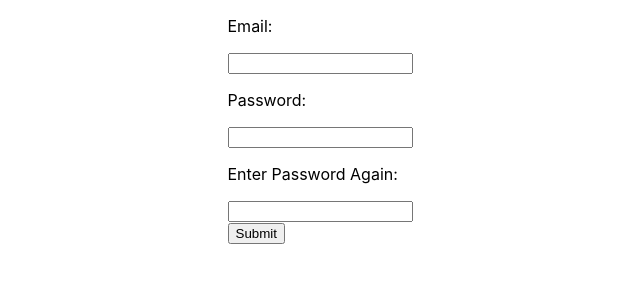
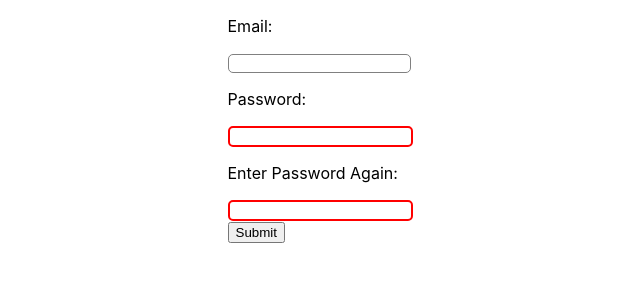
Before and after one commit to Scott-Andermann/review-scraper, a React (Create React App) app in the folder scraper-app/: page /create_account in a window 1280 px wide. Shown: the top 300 px of the page, without its empty margins (320-960 px from the left). Built offline with nearby package versions, Linux system fonts and the light colour scheme.

Commit message:
cleanup and update readme

```diff
--- /dev/null
+++ b/scraper-app/src/components/AccountRecovery/AccountRecovery.js
@@ -0,0 +1,25 @@
+import React, { useState } from "react";
+
+const AccountRecovery = () => {
+    const [username, setUsername] = useState('');
+
+    const handleSubmit = (e) => {
+        e.preventDefault();
+
+    }
+
+    return (
+    <div className="login-wrapper">
+        <form onSubmit={handleSubmit}>
+            <label>
+                <p>Enter email to receive a password reset link</p>
+                <input type='text' value={username} onChange={(e) => setUsername(e.target.value)}/>
+            </label>
+            <div>
+                <button type='submit'>Submit</button>
+            </div>
+        </form>
+    </div> );
+}
+
+export default AccountRecovery;
--- /dev/null
+++ b/scraper-app/src/components/AddUser/AddUser.css
@@ -0,0 +1,12 @@
+.login-input {
+    border-radius: 5px;
+    border: 1px solid gray;
+}
+
+.valid {
+    border: 2px solid green;
+}
+
+.invalid {
+    border: 2px solid red;
+}
--- a/scraper-app/src/components/AddUser/AddUser.js
+++ b/scraper-app/src/components/AddUser/AddUser.js
@@ -1,14 +1,44 @@
 import React, { useState } from "react";
 import axios from "axios";
 import {sha256} from 'js-sha256'
-import { Navigate, useNavigate } from "react-router-dom";
+import { useNavigate } from "react-router-dom";
+import './AddUser.css';
 
 const AddUser = () => {
     const [email, setEmail] = useState('');
     const [password, setPassword] = useState('');
     const [password2, setPassword2] = useState('');
+    const [valid, setValid] = useState(false);
 
     const navigate = useNavigate();
+
+    const validatePasswords = (pw, pw2) => {
+        if (pw === pw2) {
+            if (pw.length >= 6) {
+                setValid(true)
+                return true
+            } else {
+                // alert('Please enter a password of at least 6 characters');
+                setValid(false)
+                return false;
+            }
+        } else {
+            // alert('Passwords do not match');
+            setValid(false)
+            return false;
+        }
+    }
+
+    const onChange = (e) => {
+        if (e.target.name === 'password'){
+            validatePasswords(e.target.value, password2)
+            setPassword(e.target.value);
+        }
+        else {
+            validatePasswords(password, e.target.value);
+            setPassword2(e.target.value);
+        }
+    }
 
     const onSubmit = async (e) => {
         e.preventDefault();
@@ -21,21 +51,9 @@ const AddUser = () => {
             return (false)
         }
 
-        const validatePasswords = () => {
-            if (password === password2) {
-                if (password.length >= 6) {
-                    return true
-                } else {
-                    alert('Please enter a password of at least 6 characters');
-                }
-            } else {
-                alert('Passwords do not match')
-            }
-        }
-
-        if (validatePasswords() && validateEmail(email)) {
+        if (validatePasswords(password, password2) && validateEmail(email)) {
             const body = {
-                username: email,
+                username: email.toLowerCase(),
                 password: sha256(password)
             }
             const response = await axios.post('/add_user', body)
@@ -53,15 +71,15 @@ const AddUser = () => {
             <form onSubmit={onSubmit}>
                 <label>
                     <p>Email:</p>
-                    <input value={email} onChange={(e) => setEmail(e.target.value)}></input>
+                    <input className='login-input' value={email} onChange={(e) => setEmail(e.target.value)}></input>
                 </label>
                 <label>
                     <p>Password:</p>
-                    <input value={password} onChange={(e) => setPassword(e.target.value)}></input>
+                    <input className={`login-input ${valid ? 'valid' : 'invalid'}`} name='password' type='password' value={password} onChange={onChange}></input>
                 </label>
                 <label>
                     <p>Enter Password Again:</p>
-                    <input value={password2} onChange={(e) => setPassword2(e.target.value)}></input>
+                    <input className={`login-input ${valid ? 'valid' : 'invalid'}`} name='password2' type='password' value={password2} onChange={onChange}></input>
                 </label>
                 <div>
                     <button type='submit'>Submit</button>
--- a/scraper-app/src/components/FileList/FileList.js
+++ b/scraper-app/src/components/FileList/FileList.js
@@ -9,7 +9,7 @@ const FileList = ({allData, changeCheck, deleteItem, downloadItem}) => {
                 <li key={dataPoint.title}>
                     <input type='checkbox' onChange={() => changeCheck(dataPoint.title)} disabled={!dataPoint.complete}></input>
                     {dataPoint.title.slice(31, 55)}...
-                    <a href={`http://www.amazon.com/dp/${dataPoint.id}`} rel='noreferrer' target='_blank'>Link</a>
+                    <a href={`http://www.amazon.com/dp/${dataPoint.id}`} rel='noopener noreferrer' target='_blank'>Link</a>
                     {dataPoint.complete && <button onClick={() => deleteItem(dataPoint.title)}>Click to delete</button>}
                     {dataPoint.complete && <button onClick={() => downloadItem(dataPoint.title)}>Download CSV</button>}
                 </li>
--- a/scraper-app/src/components/Graph/Graph.js
+++ b/scraper-app/src/components/Graph/Graph.js
@@ -5,14 +5,12 @@ import './Graph.css';
 
 const Graph = ({ data }) => {
     // const arr = [{x: [1,2,3,4],y: [1,2,3,4]},{x:[2,5,7,3], y:[1,2,3,4]}];
-    console.log(data);
+    // console.log(data);
     let sentimentTraces = []
     let avgSentimentTraces = []
     let starTraces = []
     let avgStarTraces = []
-    let y = []
-    let key = []
-    const parsedData = data.map(element => {
+    data.map(element => {
         // console.log(element.data);
         let subx = []
         let subSent = []
--- a/scraper-app/src/components/Login/Login.js
+++ b/scraper-app/src/components/Login/Login.js
@@ -34,13 +34,14 @@ const Login = ({saveToken}) => {
                 </label>
                 <label>
                     <p>Password</p>
-                    <input type='text' value={password} onChange={(e) => setPassword(e.target.value)}/>
+                    <input type='password' value={password} onChange={(e) => setPassword(e.target.value)}/>
                 </label>
                 <div>
                     <button type='submit'>Submit</button>
                 </div>
             </form>
             <Link to='/create_account'>Create new account</Link>
+            <Link to='/account_recovery'>Forgot password?</Link>
         </div>
      );
 }
--- a/scraper-app/src/components/Main/Main.js
+++ b/scraper-app/src/components/Main/Main.js
@@ -1,7 +1,6 @@
 import React, { useState, useEffect } from "react";
 import axios from 'axios';
 import Graph from "../Graph/Graph";
-import Login from "../Login/Login";
 import Logout from "../Logout/Logout"
 import InputFields from '../InputFields/InputFields'
 import FileList from "../FileList/FileList";
@@ -79,10 +78,6 @@ function App({token, removeToken}) {
         }))
     }
 
-    const removeItem = async (title) => {
-        setAllData(prev => prev.filter(element => element.title !== title))
-    }
-
     const deleteItem = async (title) => {
         console.log('delete item ', title);
         const body = {
@@ -97,6 +92,7 @@ function App({token, removeToken}) {
     const downloadItem = async (title) => {
         // need to connect with backend
         const response = await axios.get('/download')
+        console.log(response);
     }
 
     const changeCheck = (title) => {
--- a/scraper-app/src/index.js
+++ b/scraper-app/src/index.js
@@ -1,9 +1,10 @@
 import React from 'react';
 import ReactDOM from 'react-dom/client';
-import { BrowserRouter, Link, Route, Routes } from 'react-router-dom';
+import { BrowserRouter, Route, Routes } from 'react-router-dom';
 import './index.css';
 import App from './components/App/App';
 import AddUser from './components/AddUser/AddUser';
+import AccountRecovery from './components/AccountRecovery/AccountRecovery';
 import reportWebVitals from './reportWebVitals';
 
 const root = ReactDOM.createRoot(document.getElementById('root'));
@@ -13,6 +14,7 @@ root.render(
       <Routes>
         <Route path='/' element={<App />} />
         <Route path='/create_account' element={<AddUser />} />
+        <Route path='/account_recovery' element={<AccountRecovery />} />
       </Routes>
     </BrowserRouter>
   </React.StrictMode>
```
Also changed, not shown: 1 other file (tests, documents, lock files or other folders).
